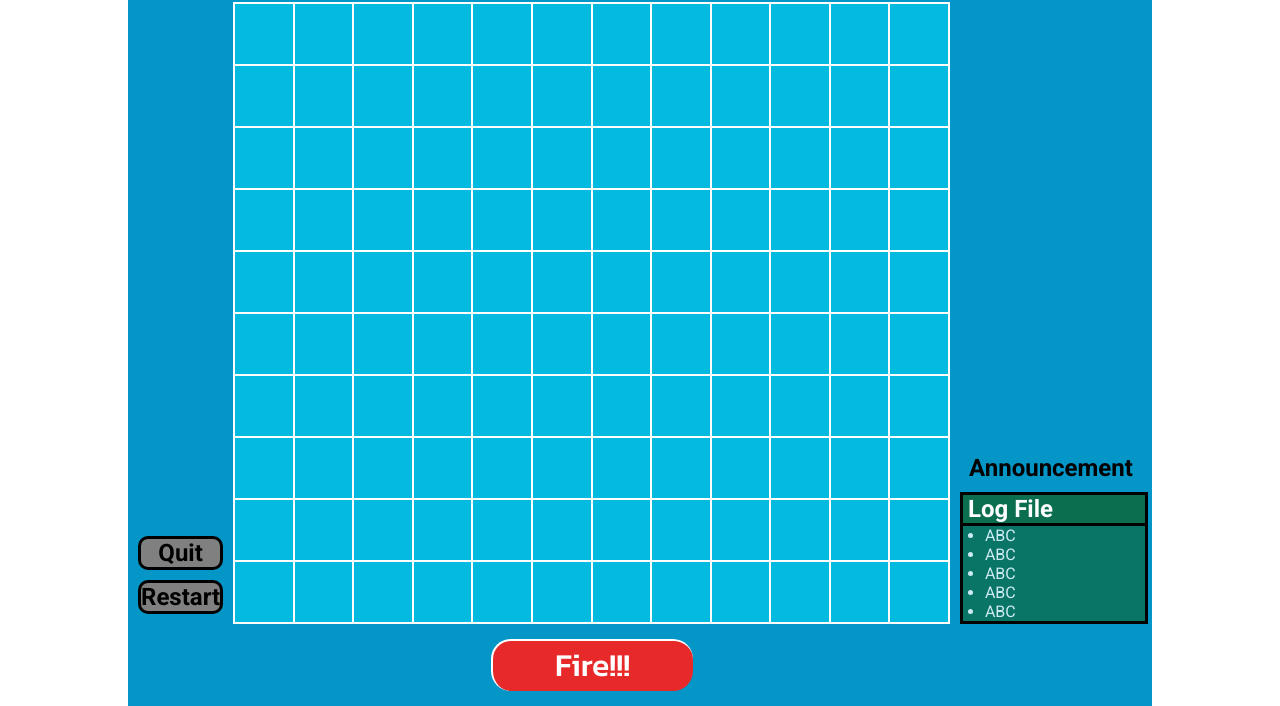
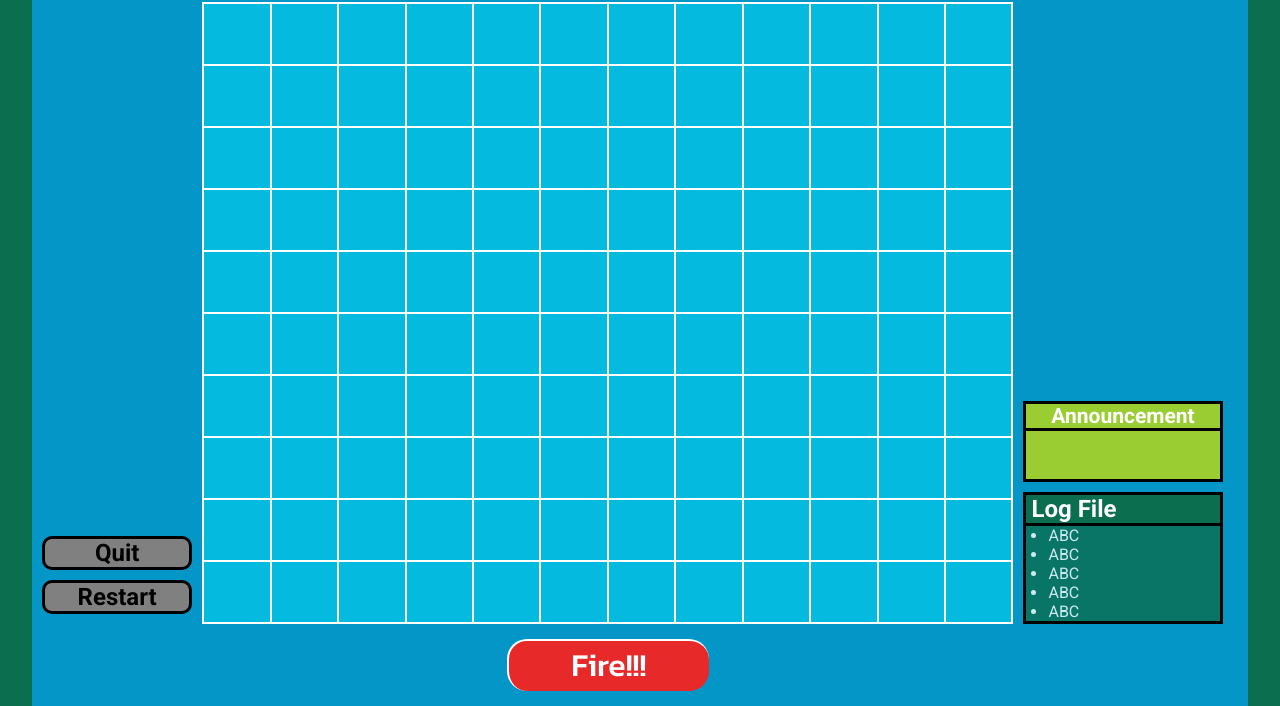
Before and after one commit to KhoaDinhNguyen/BattleShip, a plain HTML site: page gamePlay.html in a window 1280 px wide. Shown: the part 126-832 px from the top of the page. Drawn offline with Linux system fonts and the light colour scheme; a web font is replaced by a local one.

Commit message:
feat: add announcement button

```diff
--- a/gamePlay.html
+++ b/gamePlay.html
@@ -176,7 +176,7 @@
         </div>
         <h2 id="fire">Fire!!!</h2>
         <div id="console">
-          <div>
+          <div class="info">
             <h2>Announcement</h2>
           </div>
           <div class="logfile">
--- a/source/css/gamePlay.css
+++ b/source/css/gamePlay.css
@@ -4,10 +4,13 @@
     font-family: "Roboto", sans-serif;
 }
 
+body {
+    background-color: #0b6e4f;
+}
 main{
     background-color: #0496c7;
     text-align: center;
-    width: 80%;
+    width: 95%;
     margin: 0 auto;
 }
 
@@ -59,7 +62,7 @@ h1 {
 #board {
     display: grid;
     margin: 0 auto;
-    grid-template-columns: 1fr 70% 3fr;
+    grid-template-columns: 1fr maxmin(75%, 768px) 1fr;
     grid-template-rows: auto auto;
 }
 
@@ -141,13 +144,13 @@ table.playboard td:hover {
     display: flex;
     flex-direction: column;
     justify-content: flex-end;
+    margin: 0px 10px;
 }
 
 .logfile {
     border-collapse: collapse;
     border: 3px solid black;
-    margin: 10px;
-    margin-bottom: 0px;
+    margin-top: 10px;
     width: 90%;
     text-align: left;
     color: white;
@@ -173,3 +176,16 @@ table.playboard td:hover {
     display: inline;
     margin-left: -5px;
 }
+
+.info {
+    color: white;
+    font-size: 14px;
+    border: black solid 3px;
+    height: 75px;
+    background-color:yellowgreen;
+    width: 90%;
+}
+
+.info h2:nth-child(1) {
+    border-bottom: black 3px solid;
+}
```
